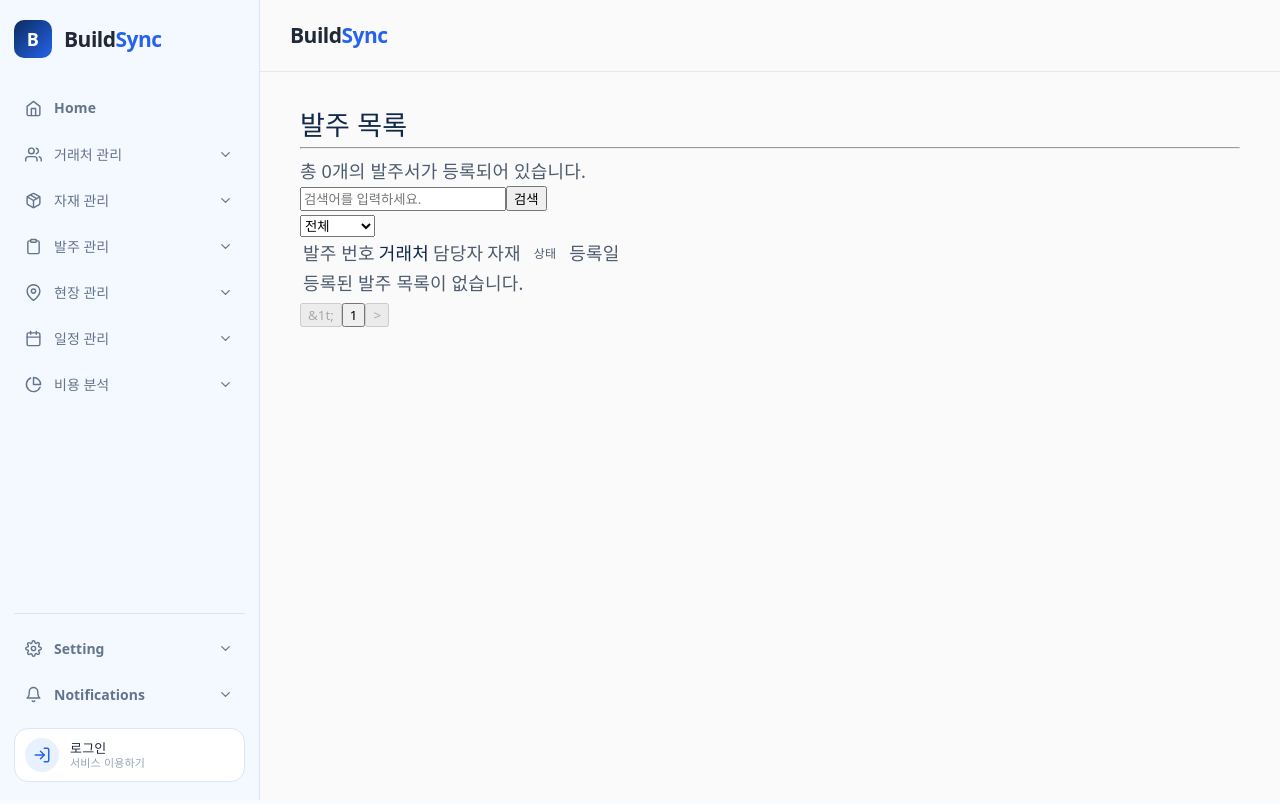
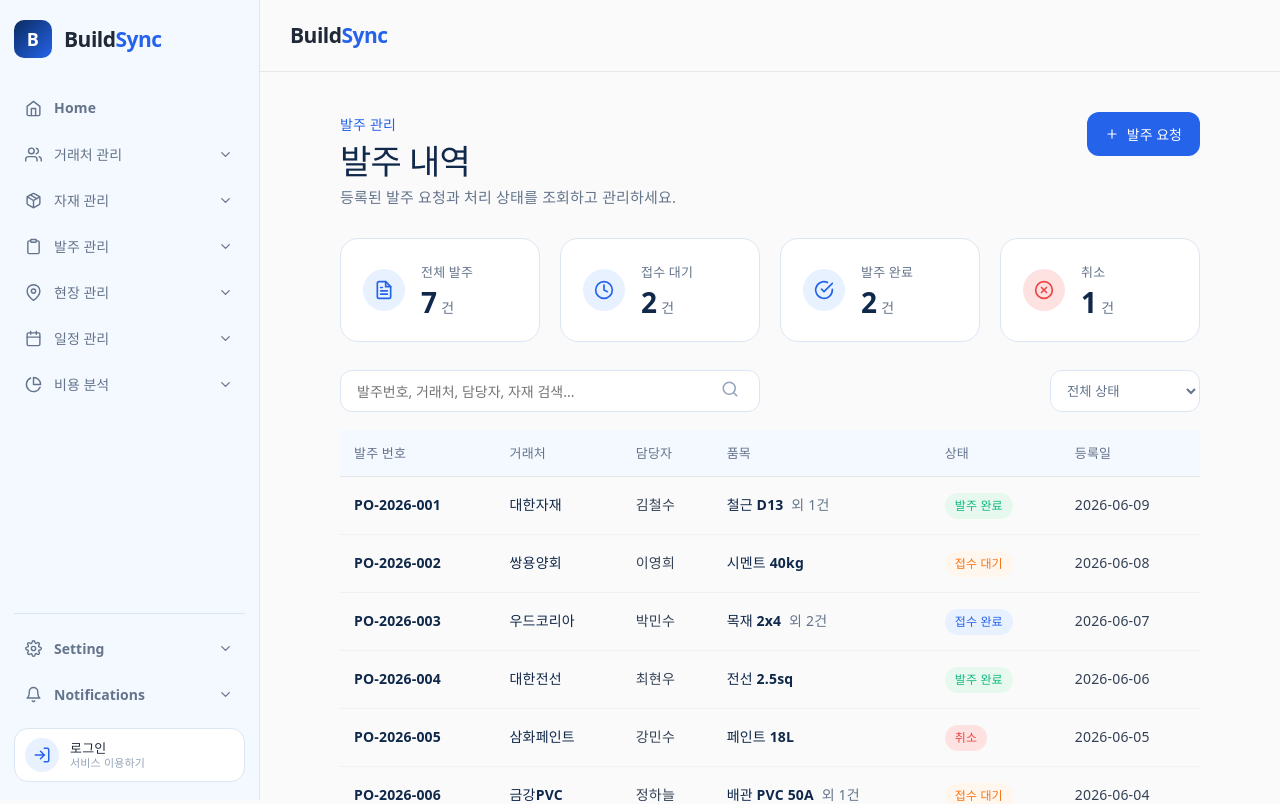
Before and after one commit to kimse0ngjun/BuildSync, a React (Vite) app in the folder frontend/: page /order/list in a window 1280 px wide. Shown: the top 804 px of the page. Built offline with nearby package versions, Linux system fonts and the light colour scheme; no server answers.

Commit message:
06/09 발주 내역 페이지 UI 및 스타일 수정

```diff
--- a/frontend/src/pages/order/OrderList.tsx
+++ b/frontend/src/pages/order/OrderList.tsx
@@ -1,133 +1,221 @@
 import { useEffect, useState } from "react";
-import { orderListApi } from "../../api/OrderApi";
+import { useNavigate } from "react-router-dom";
+import {
+  FiPlus,
+  FiSearch,
+  FiFileText,
+  FiClock,
+  FiCheckCircle,
+  FiXCircle,
+  FiChevronLeft,
+  FiChevronRight,
+} from "react-icons/fi";
+import "../../styles/OrderList.css";
+
+const sampleOrders = [
+  {
+    orderId: "PO-2026-001",
+    companyName: "대한자재",
+    contactName: "김철수",
+    status: "END",
+    orderDate: "2026-06-09",
+    orderItems: [{ materialName: "철근 D13" }, { materialName: "시멘트 40kg" }],
+  },
+  {
+    orderId: "PO-2026-002",
+    companyName: "쌍용양회",
+    contactName: "이영희",
+    status: "PENDING",
+    orderDate: "2026-06-08",
+    orderItems: [{ materialName: "시멘트 40kg" }],
+  },
+  {
+    orderId: "PO-2026-003",
+    companyName: "우드코리아",
+    contactName: "박민수",
+    status: "ACCEPTED",
+    orderDate: "2026-06-07",
+    orderItems: [
+      { materialName: "목재 2x4" },
+      { materialName: "합판 12T" },
+      { materialName: "각재" },
+    ],
+  },
+  {
+    orderId: "PO-2026-004",
+    companyName: "대한전선",
+    contactName: "최현우",
+    status: "END",
+    orderDate: "2026-06-06",
+    orderItems: [{ materialName: "전선 2.5sq" }],
+  },
+  {
+    orderId: "PO-2026-005",
+    companyName: "삼화페인트",
+    contactName: "강민수",
+    status: "CANCELED",
+    orderDate: "2026-06-05",
+    orderItems: [{ materialName: "페인트 18L" }],
+  },
+  {
+    orderId: "PO-2026-006",
+    companyName: "금강PVC",
+    contactName: "정하늘",
+    status: "PENDING",
+    orderDate: "2026-06-04",
+    orderItems: [
+      { materialName: "배관 PVC 50A" },
+      { materialName: "PVC 엘보" },
+    ],
+  },
+  {
+    orderId: "PO-2026-007",
+    companyName: "벽돌마트",
+    contactName: "홍길동",
+    status: "ACCEPTED",
+    orderDate: "2026-06-03",
+    orderItems: [{ materialName: "벽돌" }],
+  },
+];
 
 export const OrderList = () => {
+  const navigate = useNavigate();
+
   const [orders, setOrders] = useState<any[]>([]);
   const [selectedStatus, setSelectedStatus] = useState<string>("");
   const [keyword, setKeyword] = useState<string>("");
   const [page, setPage] = useState<number>(1);
   const [totalCount, setTotalCount] = useState<number>(0);
-  const pageSize = 7; // 한 페이지에 보여줄 게시글 수
 
-  // modal 추가 예정
-  const [isModalOpen, setIsModalOpen] = useState<boolean>(false);
-  const [selectedOrder, setSelectedOrder] = useState<any>(null);
+  const pageSize = 7;
 
   useEffect(() => {
-    const filterParams = {
-      status: selectedStatus || undefined,
-      search: keyword || undefined,
-      currentPage: page,
-      size: pageSize,
-    };
+    let filtered = sampleOrders;
 
-    orderListApi
-      .getOrderList(filterParams)
-      .then((res: any) => {
-        if (res.content) {
-          setOrders(res.content);
-          setTotalCount(res.totalElements);
-        } else if (Array.isArray(res)) {
-          setOrders(res);
-          setTotalCount(res.length);
+    if (selectedStatus) {
+      filtered = filtered.filter((order) => order.status === selectedStatus);
     }
-      })
-      .catch((err) => {
-        console.error("발주 리스트 로드 실패: ", err);
+
+    if (keyword.trim()) {
+      filtered = filtered.filter((order) => {
+        const itemNames = order.orderItems
+          .map((item: any) => item.materialName)
+          .join(" ");
+
+        return (
+          order.orderId.includes(keyword) ||
+          order.companyName.includes(keyword) ||
+          order.contactName.includes(keyword) ||
+          itemNames.includes(keyword)
+        );
       });
+    }
+
+    setOrders(filtered);
+    setTotalCount(filtered.length);
   }, [selectedStatus, keyword, page]);
 
   const totalPages = Math.ceil(totalCount / pageSize) || 1;
   const pageNums = Array.from({ length: totalPages }, (_, i) => i + 1);
-
-  const handleModalClick = (order: any) => {
-    setSelectedOrder(order);
-    setIsModalOpen(true);
-  };
 
   const handleStatusChange = (e: React.ChangeEvent<HTMLSelectElement>) => {
     setSelectedStatus(e.target.value);
     setPage(1);
   };
 
-  const handleSearchChange = (e: React.ChangeEvent<HTMLInputElement>) => {
-    setKeyword(e.target.value);
-  };
-
-  const handleSearchSubmit = (
-    e: React.FormEvent<HTMLFormElement> | React.KeyboardEvent<HTMLInputElement>,
-  ) => {
-    if ("preventDefault" in e) {
+  const handleSearchSubmit = (e: React.FormEvent<HTMLFormElement>) => {
     e.preventDefault();
-    }
-
-    setKeyword(keyword);
     setPage(1);
   };
 
   return (
-    <div className="container">
-      <div className="header">
-        <h2 className="title">발주 목록</h2>
-        <hr className="line" />
+    <div className="order-list-page">
+      <div className="order-list-header">
+        <div>
+          <p className="order-list-label">발주 관리</p>
+          <h1>발주 내역</h1>
+          <p className="order-list-desc">
+            등록된 발주 요청과 처리 상태를 조회하고 관리하세요.
+          </p>
         </div>
 
-      <div className="sub-header">
-        <p className="explain">
-          총 {orders.length}개의 발주서가 등록되어 있습니다.
-        </p>
-        <div className="search-filter-wrapper">
-          <form onSubmit={handleSearchSubmit} className="search-form">
+        <button
+          className="order-write-btn"
+          onClick={() => navigate("/order/write")}
+        >
+          <FiPlus />
+          발주 요청
+        </button>
+      </div>
+
+      <div className="order-stat-grid">
+        <StatCard
+          icon={<FiFileText />}
+          title="전체 발주"
+          value={sampleOrders.length}
+          unit="건"
+        />
+        <StatCard
+          icon={<FiClock />}
+          title="접수 대기"
+          value={
+            sampleOrders.filter((order) => order.status === "PENDING").length
+          }
+          unit="건"
+        />
+        <StatCard
+          icon={<FiCheckCircle />}
+          title="발주 완료"
+          value={sampleOrders.filter((order) => order.status === "END").length}
+          unit="건"
+        />
+        <StatCard
+          icon={<FiXCircle />}
+          title="취소"
+          value={
+            sampleOrders.filter((order) => order.status === "CANCELED").length
+          }
+          unit="건"
+          danger
+        />
+      </div>
+
+      <div className="order-toolbar">
+        <form className="order-search" onSubmit={handleSearchSubmit}>
           <input
-              className="search"
-              placeholder="검색어를 입력하세요."
+            placeholder="발주번호, 거래처, 담당자, 자재 검색..."
             value={keyword}
-              onChange={handleSearchChange}
+            onChange={(e) => setKeyword(e.target.value)}
           />
-            <button type="submit" className="btn-search">
-              검색
+          <button type="submit">
+            <FiSearch />
           </button>
         </form>
 
-          <select
-            className="select-status"
-            value={selectedStatus}
-            onChange={handleStatusChange}
-          >
-            <option className="default-option" value="">
-              전체
-            </option>
-            <option className="PENDING" value="PENDING">
-              접수 대기
-            </option>
-            <option className="CANCELED" value="CANCELED">
-              취소
-            </option>
-            <option className="ACCEPTED" value="ACCEPTED">
-              접수 완료
-            </option>
-            <option className="END" value="END">
-              발주 완료
-            </option>
+        <select value={selectedStatus} onChange={handleStatusChange}>
+          <option value="">전체 상태</option>
+          <option value="PENDING">접수 대기</option>
+          <option value="ACCEPTED">접수 완료</option>
+          <option value="END">발주 완료</option>
+          <option value="CANCELED">취소</option>
         </select>
       </div>
-      </div>
 
-      <div className="table-area">
-        <table className="order-table">
-          <thead className="order-thead">
-            <tr className="order-thead-tr">
-              <th className="order-num">발주 번호</th>
-              <th className="company-name">거래처</th>
-              <th className="contact">담당자</th>
-              <th className="material">자재</th>
-              <th className="status">상태</th>
-              <th className="date">등록일</th>
+      <div className="order-table-wrap">
+        <table className="order-list-table">
+          <thead>
+            <tr>
+              <th>발주 번호</th>
+              <th>거래처</th>
+              <th>담당자</th>
+              <th>품목</th>
+              <th>상태</th>
+              <th>등록일</th>
             </tr>
           </thead>
 
-          <tbody className="order-tbody">
-            {orders && orders.length > 0 ? (
+          <tbody>
+            {orders.length > 0 ? (
               orders.map((order) => {
                 const items = order.orderItems || [];
                 const representativeItem =
@@ -135,64 +223,98 @@ export const OrderList = () => {
                 const itemCount = items.length;
 
                 return (
-                  <tr
-                    className="order-tbody-tr"
-                    key={order.orderId}
-                    onClick={() => handleModalClick(order)}
-                  >
-                    <td className="order-num-data">{order.orderId}</td>
-                    <td className="order-company-name-data">
-                      {order.companyName}
-                    </td>
-                    <td className="order-contact-name-data">
-                      {order.contactName}
-                    </td>
-                    <td className="order-material-name-data">
-                      <strong>{representativeItem}</strong>
+                  <tr key={order.orderId}>
+                    <td className="order-number">{order.orderId}</td>
+                    <td className="order-company">{order.companyName}</td>
+                    <td>{order.contactName}</td>
+                    <td className="order-material">
+                      {representativeItem}
                       {itemCount > 1 && <span> 외 {itemCount - 1}건</span>}
                     </td>
-                    <td className="order-status-data">{order.status}</td>
-                    <td className="order-date-data">{order.orderDate}</td>
+                    <td>
+                      <span className={`order-status ${order.status}`}>
+                        {getStatusText(order.status)}
+                      </span>
+                    </td>
+                    <td>{order.orderDate}</td>
                   </tr>
                 );
               })
             ) : (
-              <tr className="tr-no-data">
-                <td className="no-data-message" colSpan={6}>
-                  등록된 발주 목록이 없습니다.
+              <tr>
+                <td className="order-empty" colSpan={6}>
+                  등록된 발주 내역이 없습니다.
                 </td>
               </tr>
             )}
           </tbody>
         </table>
-        <div className="paging-area">
-          <button
-            className="paging-btn-prev"
-            onClick={() => setPage(page - 1)}
-            disabled={page === 1}
-          >
-            &1t;
+      </div>
+
+      <div className="order-pagination">
+        <button onClick={() => setPage(page - 1)} disabled={page === 1}>
+          <FiChevronLeft />
         </button>
 
         {pageNums.map((num) => (
           <button
             key={num}
             onClick={() => setPage(num)}
-              className={`paging-num ${page === num ? "active" : ""}`}
+            className={page === num ? "active" : ""}
           >
             {num}
           </button>
         ))}
 
         <button
+          onClick={() => setPage(page + 1)}
           disabled={page === totalPages}
-            onClick={() => setPage(page + 1)}
-            className="paging-btn-next"
         >
-            &gt;
+          <FiChevronRight />
         </button>
-        </div>
       </div>
     </div>
   );
 };
+
+function StatCard({
+  icon,
+  title,
+  value,
+  unit,
+  danger,
+}: {
+  icon: React.ReactNode;
+  title: string;
+  value: string | number;
+  unit: string;
+  danger?: boolean;
+}) {
+  return (
+    <div className="order-stat-card">
+      <div className={danger ? "order-stat-icon danger" : "order-stat-icon"}>
+        {icon}
+      </div>
+      <div>
+        <p>{title}</p>
+        <strong>{value}</strong>
+        <span>{unit}</span>
+      </div>
+    </div>
+  );
+}
+
+function getStatusText(status: string) {
+  switch (status) {
+    case "PENDING":
+      return "접수 대기";
+    case "ACCEPTED":
+      return "접수 완료";
+    case "END":
+      return "발주 완료";
+    case "CANCELED":
+      return "취소";
+    default:
+      return status || "-";
+  }
+}
--- /dev/null
+++ b/frontend/src/styles/OrderList.css
@@ -0,0 +1,260 @@
+.order-list-page {
+  width: 100%;
+  min-height: 100%;
+  background: #fafafa;
+  padding: 0 40px;
+}
+
+.order-list-header {
+  display: flex;
+  justify-content: space-between;
+  align-items: flex-start;
+  margin-bottom: 28px;
+}
+
+.order-list-label {
+  margin: 0 0 10px;
+  color: #2563eb;
+  font-size: 14px;
+  font-weight: 700;
+}
+
+.order-list-header h1 {
+  margin: 0;
+  color: #10284a;
+  font-size: 34px;
+  font-weight: 700;
+  letter-spacing: -0.8px;
+}
+
+.order-list-desc {
+  margin-top: 10px;
+  color: #64748b;
+  font-size: 15px;
+  font-weight: 500;
+}
+
+.order-write-btn {
+  height: 44px;
+  padding: 0 18px;
+  border: none;
+  border-radius: 12px;
+  background: #2563eb;
+  color: #fff;
+  font-size: 14px;
+  font-weight: 700;
+  display: flex;
+  align-items: center;
+  gap: 8px;
+}
+
+.order-stat-grid {
+  display: grid;
+  grid-template-columns: repeat(4, 1fr);
+  gap: 20px;
+  margin-bottom: 28px;
+}
+
+.order-stat-card {
+  height: 104px;
+  background: #fff;
+  border: 1px solid #dbe6f4;
+  border-radius: 18px;
+  padding: 22px;
+  display: flex;
+  align-items: center;
+  gap: 16px;
+}
+
+.order-stat-icon {
+  width: 42px;
+  height: 42px;
+  border-radius: 50%;
+  background: #e8f1ff;
+  color: #2563eb;
+  display: flex;
+  align-items: center;
+  justify-content: center;
+  font-size: 20px;
+}
+
+.order-stat-icon.danger {
+  background: #fee2e2;
+  color: #ef4444;
+}
+
+.order-stat-card p {
+  margin: 0 0 4px;
+  color: #64748b;
+  font-size: 13px;
+  font-weight: 600;
+}
+
+.order-stat-card strong {
+  color: #10284a;
+  font-size: 28px;
+  font-weight: 700;
+}
+
+.order-stat-card span {
+  margin-left: 4px;
+  color: #64748b;
+  font-size: 14px;
+}
+
+.order-toolbar {
+  display: flex;
+  justify-content: space-between;
+  gap: 12px;
+  margin-bottom: 18px;
+}
+
+.order-search {
+  width: 420px;
+  height: 42px;
+  padding: 0 14px;
+  border: 1px solid #dbe6f4;
+  border-radius: 12px;
+  background: #fff;
+  display: flex;
+  align-items: center;
+}
+
+.order-search input {
+  width: 100%;
+  border: none;
+  outline: none;
+  background: transparent;
+  color: #10284a;
+  font-size: 14px;
+}
+
+.order-search button {
+  border: none;
+  background: transparent;
+  color: #94a3b8;
+  font-size: 18px;
+}
+
+.order-toolbar select {
+  width: 150px;
+  height: 42px;
+  border: 1px solid #dbe6f4;
+  border-radius: 12px;
+  background: #fff;
+  color: #64748b;
+  padding: 0 12px;
+  font-weight: 600;
+}
+
+.order-table-wrap {
+  width: 100%;
+}
+
+.order-list-table {
+  width: 100%;
+  border-collapse: collapse;
+}
+
+.order-list-table thead {
+  background: #f4f8ff;
+}
+
+.order-list-table th {
+  height: 46px;
+  padding: 0 14px;
+  color: #64748b;
+  font-size: 13px;
+  font-weight: 700;
+  text-align: left;
+  border-bottom: 1px solid #e5e7eb;
+}
+
+.order-list-table td {
+  height: 58px;
+  padding: 0 14px;
+  color: #334155;
+  font-size: 14px;
+  font-weight: 500;
+  border-bottom: 1px solid #eef2f7;
+}
+
+.order-number,
+.order-company,
+.order-material {
+  color: #10284a !important;
+  font-weight: 700 !important;
+}
+
+.order-material span {
+  margin-left: 4px;
+  color: #64748b;
+  font-weight: 500;
+}
+
+.order-status {
+  height: 26px;
+  padding: 0 10px;
+  border-radius: 999px;
+  display: inline-flex;
+  align-items: center;
+  font-size: 12px;
+  font-weight: 700;
+}
+
+.order-status.PENDING {
+  background: #fff7ed;
+  color: #f97316;
+}
+
+.order-status.ACCEPTED {
+  background: #e8f1ff;
+  color: #2563eb;
+}
+
+.order-status.END {
+  background: #e7f8ef;
+  color: #10b981;
+}
+
+.order-status.CANCELED {
+  background: #fee2e2;
+  color: #ef4444;
+}
+
+.order-empty {
+  height: 120px !important;
+  text-align: center;
+  color: #94a3b8 !important;
+  font-weight: 500 !important;
+}
+
+.order-pagination {
+  display: flex;
+  justify-content: center;
+  gap: 6px;
+  margin-top: 24px;
+}
+
+.order-pagination button {
+  width: 34px;
+  height: 34px;
+  border: none;
+  border-radius: 10px;
+  background: transparent;
+  color: #64748b;
+  font-weight: 700;
+  display: flex;
+  align-items: center;
+  justify-content: center;
+}
+
+.order-pagination button.active,
+.order-pagination button:hover:not(:disabled) {
+  background: #2563eb;
+  color: white;
+}
+
+.order-pagination button:disabled {
+  opacity: 0.35;
+}
```
Lines whose indentation alone changed are shown as unchanged.
